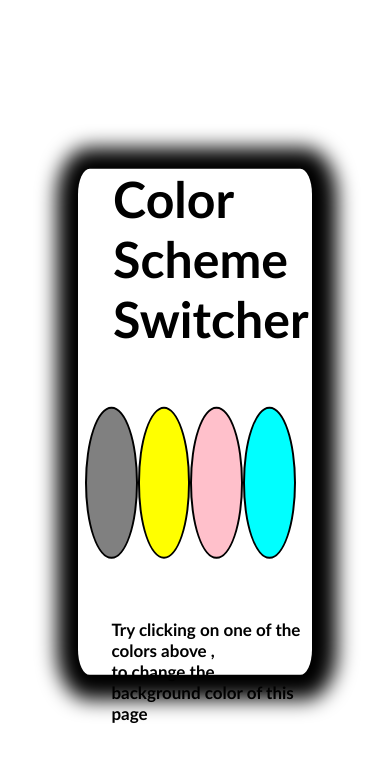
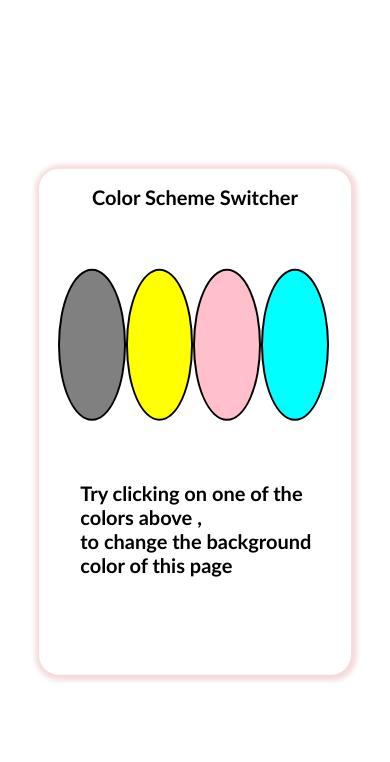
Before and after one commit to VARSHA-MALVIYA/color-scheme-switcher, a plain HTML site: page index.html in a window 390 px wide. Drawn offline with Linux system fonts and the light colour scheme.

Commit message:
Add files via upload

```diff
--- a/style.css
+++ b/style.css
@@ -17,8 +17,8 @@ html,body{
     top: 50%;
     left:50%;
     transform: translate(-50%,-50%);
-   box-shadow: 2px 2px 20px 23px black;
-   border-radius: 5%;
+   box-shadow: 1px 1px 5px 5px rgb(245, 219, 219);
+   border-radius: 20px;
 
 }
 
@@ -31,12 +31,14 @@ html,body{
    margin-top: 3%;
    margin-bottom: 0%;
    margin-left: 3%;
+   padding-left: 3%;
 
 }
 
 #header{
-    font-size: 50px;
-    margin-left: 15%;
+    margin-top: 5%;
+    font-size: 40px;
+    text-align:center;
 }
 
 
@@ -74,12 +76,11 @@ html,body{
 
 
 #footer{
-    font-size: 20px;
+    font-size: 30px;
     margin-left: 10%;
-    margin-bottom: 10%;
+    margin-bottom: 10px;
     padding: 10px;
 }
-
 
 @media(max-width:500px)
 {
@@ -92,6 +93,31 @@ html,body{
 @media(max-width:1076px)
 {
     #footer{
-        font-size:17px;
+        font-size:25px;
     }
 }
+
+@media only screen and (max-width:768px)
+{
+ #header{
+    font-size: 30px;
+ }
+ #footer{
+    font-size:20px;
+}
+}
+
+@media only screen and (max-width:426px)
+{
+  #main{
+        height: 60%;
+        width: 80%;
+    }
+ #header{
+    font-size: 20px;
+    margin-top: 5%;
+ }
+ #footer{
+    font-size:20px;
+}
+}
```
